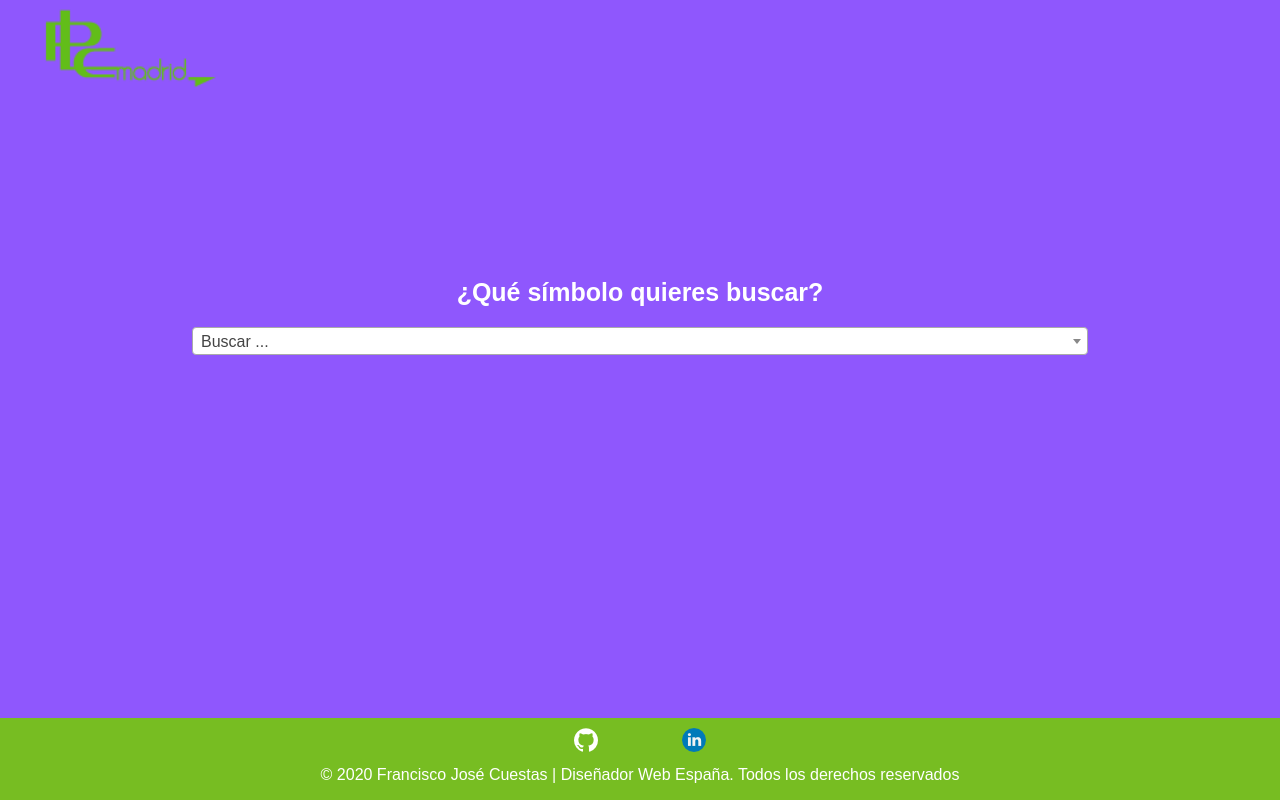
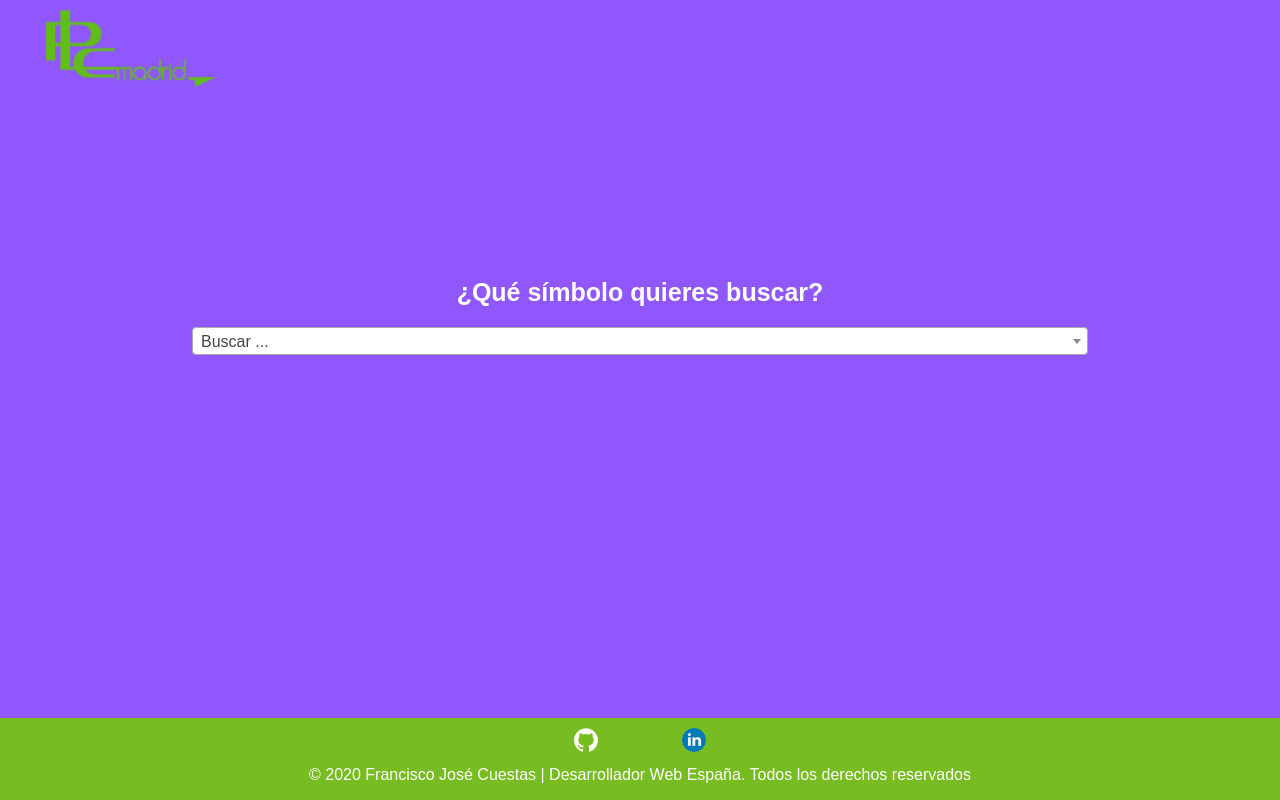
Before and after one commit to frjjosele/simbologia, a plain HTML site: page index.html in a window 1280 px wide. Drawn offline with nearby package versions, Linux system fonts and the light colour scheme.

Commit message:
proyecto finalizado

```diff
--- a/index.html
+++ b/index.html
@@ -114,7 +114,7 @@
                   <a href="https://www.linkedin.com/public-profile/settings?trk=d_flagship3_profile_self_view_public_profile"><img src="images/linkedin.png" alt="imagen de linkedin"></a>
               </div>
               <div class="parrafo">
-                  <p>© 2020 Francisco José Cuestas | Diseñador Web España. Todos los derechos reservados</p>
+                  <p>© 2020 Francisco José Cuestas | Desarrollador Web España. Todos los derechos reservados</p>
               </div>
           </div>
       </footer>
```
